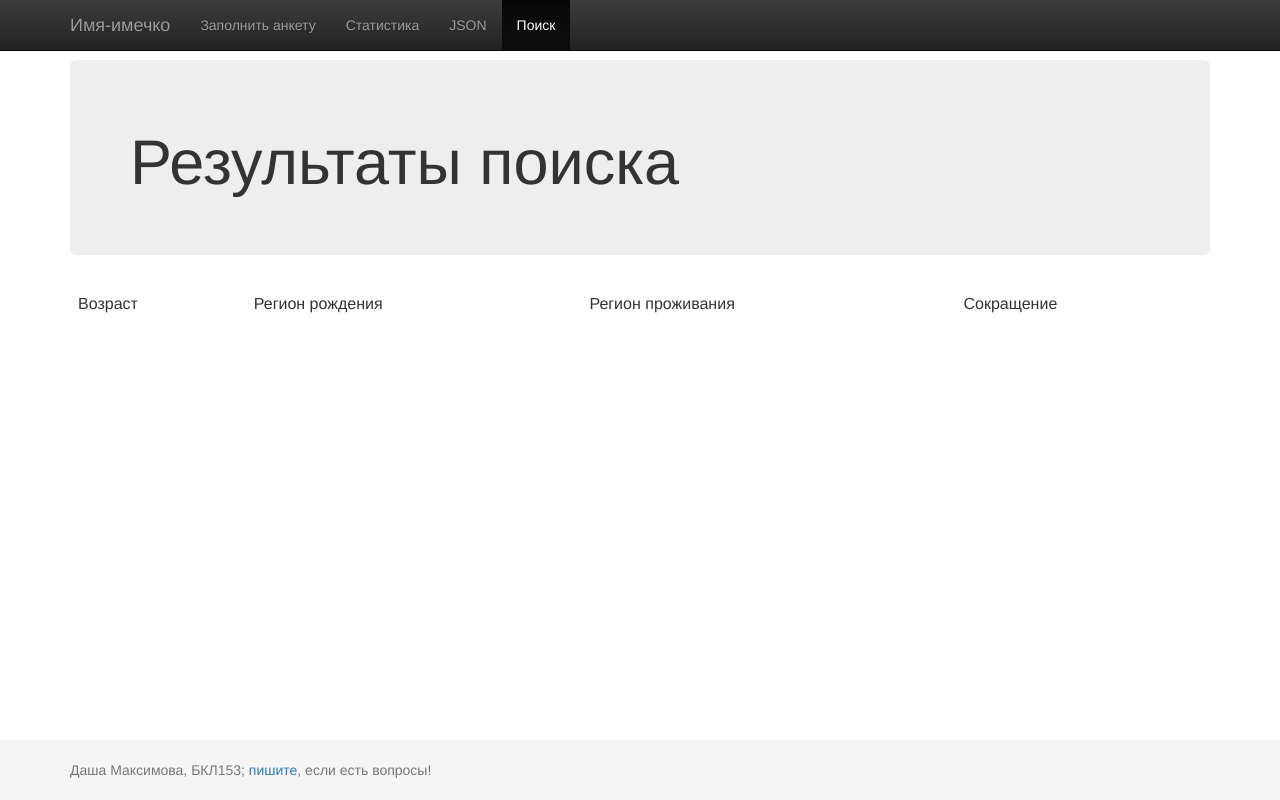
After one commit to creaciond/2nd-year-programming, a Flask app: template homework/flask-questionnaire/templates/results.html in a window 1280 px wide. The commit adds this page. Run offline with Flask 2, Linux system fonts and the light colour scheme; the template is opened without the code that fills it, so the values that code supplies are empty; some libraries are stand-ins or nearby versions.

Commit message:
add simple search + results
1) ура, глобальных переменных больше нет!!
2) простой поиск есть

```diff
--- a/homework/flask-questionnaire/site-code.py
+++ b/homework/flask-questionnaire/site-code.py
@@ -5,19 +5,6 @@ from flask import render_template, request, redirect, url_for
 
 
 app = Flask(__name__)
-
-
-# это очень плохо, мне очень стыдно, но пока что версия без глобальных переменных не выходит :(
-totalCount = 0
-movedCount = 0
-totalAge = 0
-avAge = 0
-regionCount = 0
-regions = {}
-diminutives = {"Uliana":[], "Oleg":[], "Vasilisa":[], "Georgij":[], "Alyona":[],
-"Nikita":[], "Kristina":[], "Lev":[], "Alisa":[], "Anna":[], "Alexander":[],
-"Larisa":[], "Ekaterina":[], "Regina":[], "Semyon":[], "Polina":[], "Aleksej":[],
-"Alina":[], "Mihail":[], "Anastasia":[]}
 
 
 @app.route('/')
@@ -40,10 +27,34 @@ def getjson():
 	return render_template('json.html', jsonar=jsonAr)
 
 
+@app.route('/result')
+def results():
+	# загружаем результаты из анкет
+	data = []
+	with open('data.txt','r', encoding='utf-8') as f:
+		for line in f:
+			lineData = line.split(',')
+			data.append(lineData)
+	# имена + нормальное написание
+	namesTransl = {'Ульяна':'Uliana','Олег':'Oleg','Василиса':'Vasilisa','Георгий':'Georgij','Алёна':'Alyona','Никита':'Nikita','Кристина':'Kristina','Лев':'Lev','Алиса':'Alisa','Анна':'Anna','Александр':'Alexander','Лариса':'Larisa','Екатерина':'Ekaterina','Регина':'Regina','Семён':'Semyon','Полина':'Polina','Алексей':'Aleksej','Алина':'Alina','Михаил':'Mihail','Анастасия':'Anastasia'}
+	# просто имена по порядку
+	dimNames = ['Uliana', 'Oleg', 'Vasilisa', 'Georgij', 'Alyona', 'Nikita', 'Kristina', 'Lev', 'Alisa', 'Anna', 'Alexander', 'Larisa', 'Ekaterina', 'Regina', 'Semyon', 'Polina', 'Aleksej', 'Alina', 'Mihail', 'Anastasia']
+	if request.args.get('searchName'):
+		result = []
+		searchName = namesTransl[request.args.get('searchName')]
+		index = dimNames.index(searchName, 0, 22) + 3
+		for entry in data:
+			if entry[2] == '':
+				entry[2] = entry[1]
+			result.append([entry[0], entry[1], entry[2], entry[index]])
+	return render_template('results.html', resultAr=result)
+
+
+
 @app.route('/search')
 def search():
 	return render_template('search.html')
-	# сюда надо прикрутить поиск
+
 
 
 @app.route('/statistics')
@@ -57,7 +68,9 @@ def stats():
 	regions = {}
 	# словарь с вариантами
 	diminutives = {'Uliana':[], 'Oleg':[], 'Vasilisa':[], 'Georgij':[], 'Alyona':[], 'Nikita':[], 'Kristina':[], 'Lev':[], 'Alisa':[], 'Anna':[], 'Alexander':[], 'Larisa':[], 'Ekaterina':[], 'Regina':[], 'Semyon':[], 'Polina':[], 'Aleksej':[], 'Alina':[], 'Mihail':[], 'Anastasia':[]}
+	# просто имена
 	dimNames = ['Uliana', 'Oleg', 'Vasilisa', 'Georgij', 'Alyona', 'Nikita', 'Kristina', 'Lev', 'Alisa', 'Anna', 'Alexander', 'Larisa', 'Ekaterina', 'Regina', 'Semyon', 'Polina', 'Aleksej', 'Alina', 'Mihail', 'Anastasia']
+	# имена + нормальное написание
 	namesTransl = {'Uliana':'Ульяна', 'Oleg':'Олег', 'Vasilisa':'Василиса', 'Georgij':'Георгий', 'Alyona':'Алёна', 'Nikita':'Никита', 'Kristina':'Кристина', 'Lev':'Лев', 'Alisa':'Алиса', 'Anna':'Анна', 'Alexander':'Александр', 'Larisa':'Лариса', 'Ekaterina':'Екатерина', 'Regina':'Регина', 'Semyon':'Семён', 'Polina':'Полина', 'Aleksej':'Алексей', 'Alina':'Алина', 'Mihail':'Михаил', 'Anastasia':'Анастасия'}
 	with open('data.txt','r', encoding='utf-8') as f:
 		for line in f:
--- /dev/null
+++ b/homework/flask-questionnaire/templates/results.html
@@ -0,0 +1,102 @@
+<html>
+	<head>
+		<meta charset="utf-8">
+		<meta http-equiv="X-UA-Compatible" content="IE=edge">
+		<meta name="viewport" content="width=device-width, initial-scale=1">
+		<!-- Latest compiled and minified CSS -->
+		<link rel="stylesheet" href="https://maxcdn.bootstrapcdn.com/bootstrap/3.3.7/css/bootstrap.min.css" integrity="sha384-BVYiiSIFeK1dGmJRAkycuHAHRg32OmUcww7on3RYdg4Va+PmSTsz/K68vbdEjh4u" crossorigin="anonymous">
+		<!-- Optional theme -->
+		<link rel="stylesheet" href="https://maxcdn.bootstrapcdn.com/bootstrap/3.3.7/css/bootstrap-theme.min.css" integrity="sha384-rHyoN1iRsVXV4nD0JutlnGaslCJuC7uwjduW9SVrLvRYooPp2bWYgmgJQIXwl/Sp" crossorigin="anonymous">
+		<!-- Latest compiled and minified JavaScript -->
+		<script src="https://maxcdn.bootstrapcdn.com/bootstrap/3.3.7/js/bootstrap.min.js" integrity="sha384-Tc5IQib027qvyjSMfHjOMaLkfuWVxZxUPnCJA7l2mCWNIpG9mGCD8wGNIcPD7Txa" crossorigin="anonymous"></script>
+		<!-- Footer style -->
+		<style>
+			html {
+  				position: relative;
+  				min-height: 100%;
+			}
+			body {
+				/* Margin bottom by footer height */
+				margin-bottom: 60px;
+			}
+			.footer {
+				position: absolute;
+				bottom: 0;
+				width: 100%;
+				/* Set the fixed height of the footer here */
+				height: 60px;
+				background-color: #f5f5f5;
+				margin-top: 10px;
+			}
+			body > .container {
+				padding: 60px 15px 0;
+			}
+			.container .text-muted {
+				margin: 20px 0;
+			}
+
+			.footer > .container {
+				padding-right: 15px;
+				padding-left: 15px;
+			}
+		</style>
+		<title>Анкета: результаты поиска</title>
+	</head>
+	<body>
+		<!-- Header -->
+		<nav class="navbar navbar-inverse navbar-fixed-top">
+			<div class="container">
+				<div class="navbar-header">
+					<button type="button" class="navbar-toggle collapsed" data-toggle="collapse" data-target="#navbar" aria-expanded="false" aria-controls="navbar">
+					<span class="sr-only">Toggle navigation</span>
+					<span class="icon-bar"></span>
+					<span class="icon-bar"></span>
+					<span class="icon-bar"></span>
+					</button>
+					<a class="navbar-brand" href="/">Имя-имечко</a>
+				</div>
+				<div id="navbar" class="collapse navbar-collapse">
+					<ul class="nav navbar-nav">
+						<li><a href="/">Заполнить анкету</a></li>
+						<li><a href="/statistics">Статистика</a></li>
+						<li><a href="/getjson">JSON</a></li>
+						<li class="active"><a href="/search">Поиск</a></li>
+					</ul>
+				</div>
+			</div>
+		</nav>
+		<!-- Page content -->
+		<div class="container theme-showcase" role="main">
+			<!-- Title -->
+			<div class="jumbotron">
+				<h1>Результаты поиска</h1>
+			</div>
+			<table class="table table-striped">
+				<thead>
+					<tr>
+						<td>Возраст</td>
+						<td>Регион рождения</td>
+						<td>Регион проживания</td>
+						<td>Сокращение</td>
+					</tr>
+				</thead>
+				<tbody>
+					{% for item in resultAr %}
+					<tr>
+						<td>{{ item[0] }}</td>
+						<td>{{ item[1] }}</td>
+						<td>{{ item[2] }}</td>
+						<td>{{ item[3] }}</td>
+					</tr>
+					{% endfor %}
+				</tbody>
+			</table>
+		</div>
+			<!-- Footer -->
+			<footer class="footer">
+				<div class="container">
+					<p class="text-muted">Даша Максимова, БКЛ153; <a href="mailto:daria.maximova.m@gmail.com">пишите</a>, если есть вопросы!</p>
+				</div>
+			</footer>
+	</body>
+</html>
--- a/homework/flask-questionnaire/templates/search.html
+++ b/homework/flask-questionnaire/templates/search.html
@@ -72,7 +72,7 @@
 				<h1>Поиск по полученным результатам</h1>
 				<p>Можно заполнить сразу несколько полей или только одно.</p>
 			</div>
-			<form method="GET">
+			<form method="GET" action='/result'>
 				<!-- General -->
 				<h2><span class="label label-success">Простой поиск</span></h2>
 				<p>Задайте <b>полную форму имени</b>, для которого вы хотите посмотреть список предложенных респондентами вариантов.<br />
```
